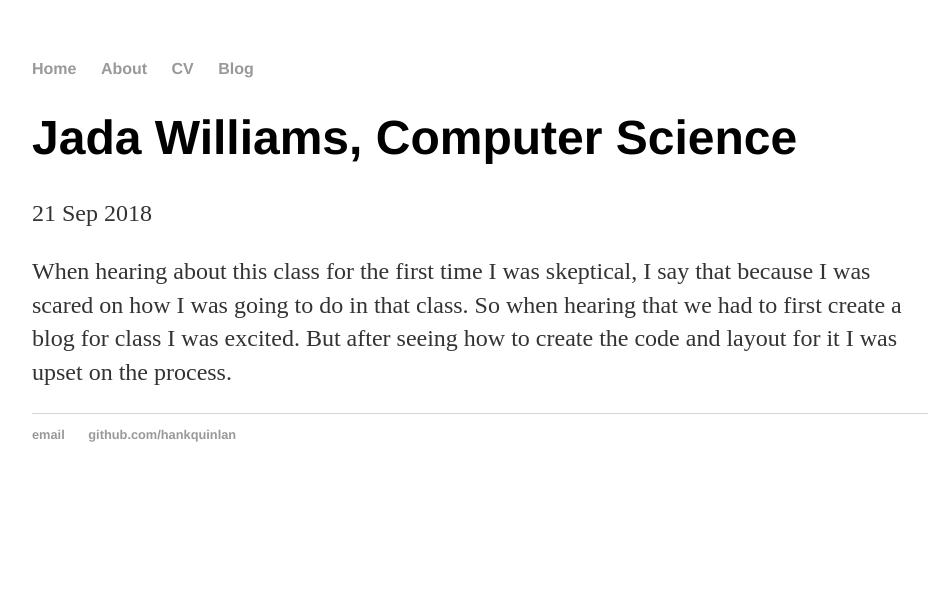
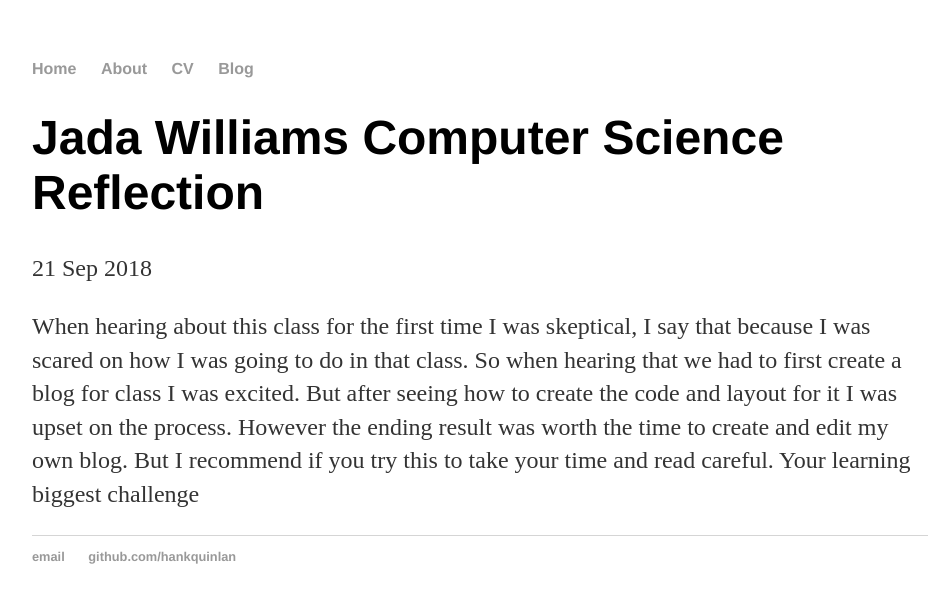
Before and after one commit to jadaw6409/jadaw6409.github.io, a Jekyll site: the page built from _posts/2018-09-21-title-of-my-post.md, in a window 1280 px wide. Shown: the top 603 px of the page, without its empty margins (160-1101 px from the left). Built offline with Jekyll 4.4.1, drawn with Linux system fonts in a browser that asks for light colours.

Commit message:
Update 2018-09-21-title-of-my-post.md

```diff
--- a/_posts/2018-09-21-title-of-my-post.md
+++ b/_posts/2018-09-21-title-of-my-post.md
@@ -1,7 +1,9 @@
 ---
 layout: post
-title: "Jada Williams, Computer Science"
+title: "Jada Williams Computer Science Reflection"
 date: 2018-09-21
 ---
 
-When hearing about this class for the first time I was skeptical, I say that because I was scared on how I was going to do in that class. So when hearing that we had to first create a blog for class I was excited. But after seeing how to create the code and layout for it I was upset on the process.
+When hearing about this class for the first time I was skeptical, I say that because I was scared on how I was going to do in that class. So when hearing that we had to first create a blog for class I was excited. But after seeing how to create the code and layout for it I was upset on the process. However the ending result was worth the time to create and edit my own blog. But I recommend if you try this to take your time and read careful.
+Your learning
+biggest challenge
```
